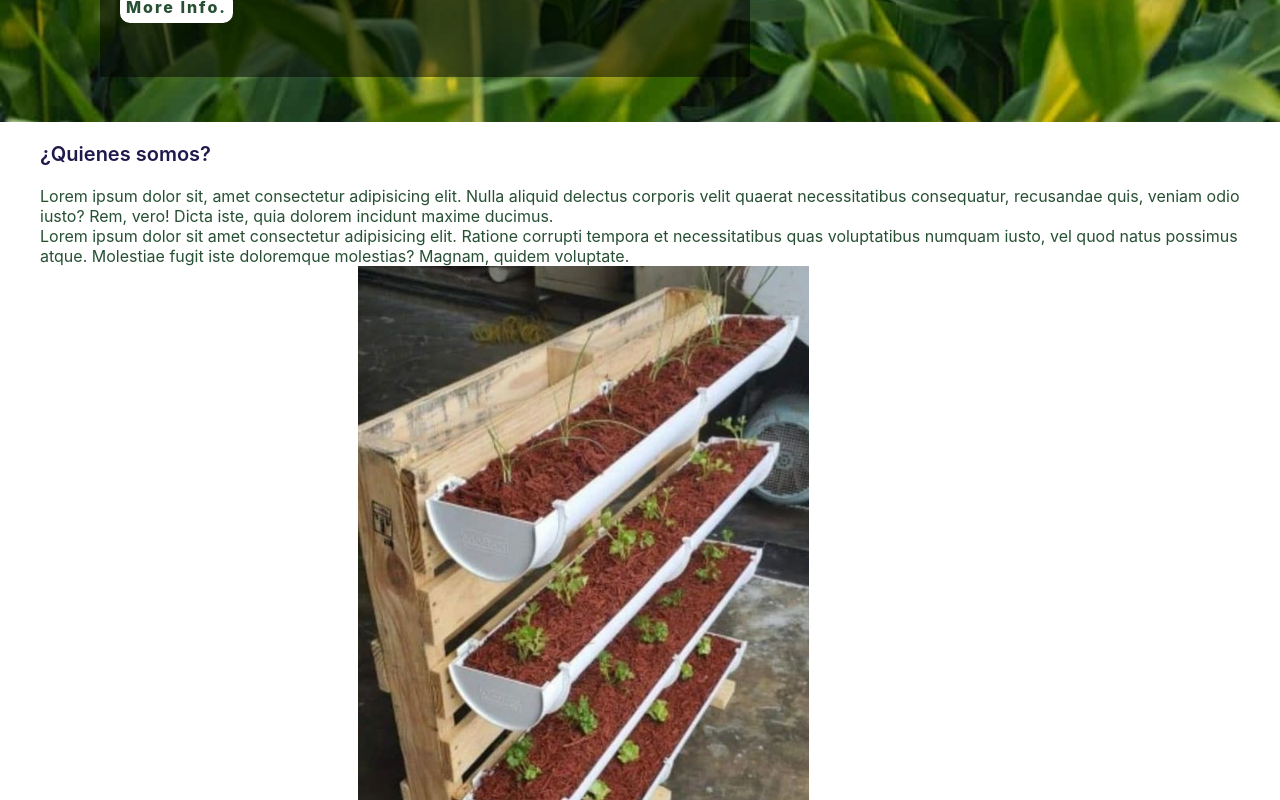
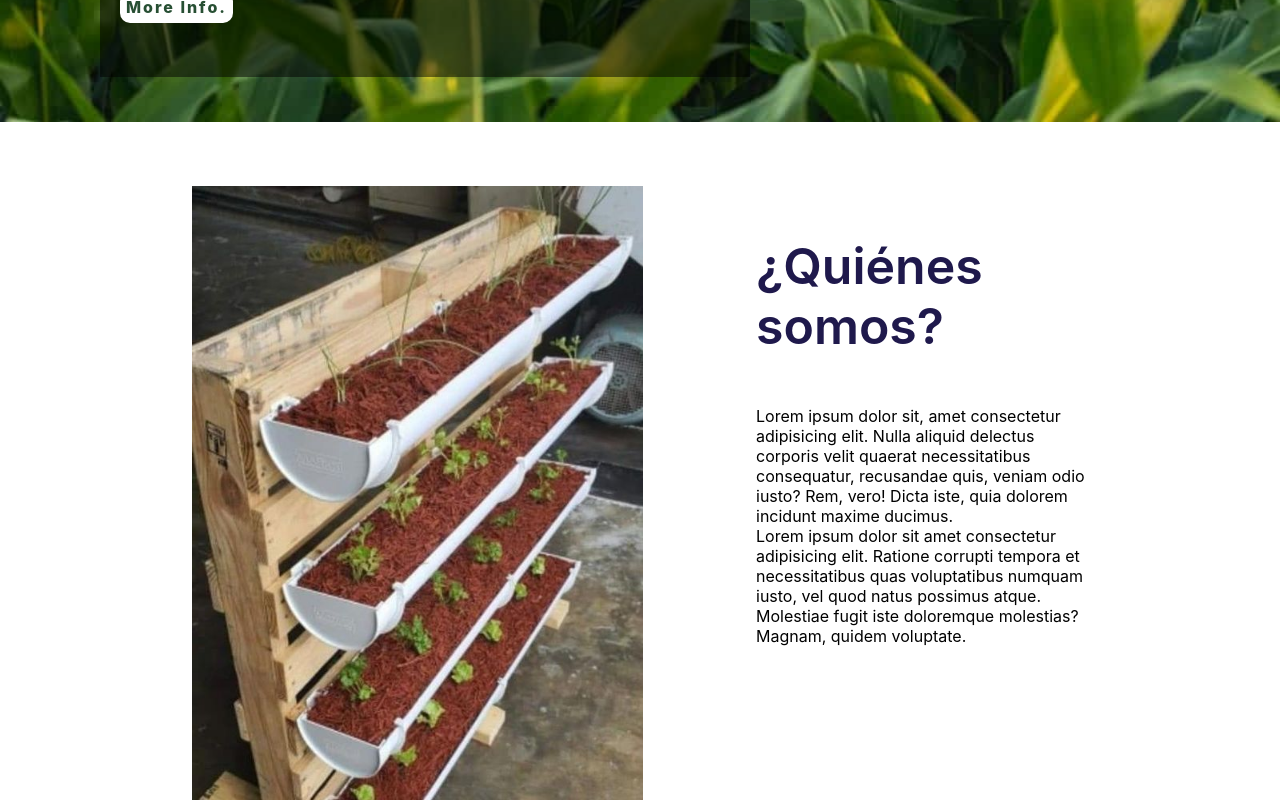
Before and after one commit to SauloMLA/watergrowth, a React (Create React App) app: page / in a window 1280 px wide. Shown: the part 420-1220 px from the top of the page. Built offline with nearby package versions, Linux system fonts and the light colour scheme.

Commit message:
Cambios de ayer

```diff
--- a/src/App.js
+++ b/src/App.js
@@ -17,4 +17,6 @@ function App() {
   );
 }
 
+
+
 export default App;
--- a/src/components/AboutUs.js
+++ b/src/components/AboutUs.js
@@ -3,14 +3,16 @@ import React from 'react';
 function AboutUs() {
 return (
     <div className="second-sec">
+      <div className="flex-container">
         <div className="divsecond-sec">
-            <h4>¿Quienes somos?</h4>
-            <p>Lorem ipsum dolor sit, amet consectetur adipisicing elit. Nulla aliquid delectus corporis velit quaerat necessitatibus consequatur, recusandae quis, veniam odio iusto? Rem, vero! Dicta iste, quia dolorem incidunt maxime ducimus.</p>
-            <p>Lorem ipsum dolor sit amet consectetur adipisicing elit. Ratione corrupti tempora et necessitatibus quas voluptatibus numquam iusto, vel quod natus possimus atque. Molestiae fugit iste doloremque molestias? Magnam, quidem voluptate.</p>
+          <h4 className='quien'>¿Quiénes somos?</h4>
+          <p>Lorem ipsum dolor sit, amet consectetur adipisicing elit. Nulla aliquid delectus corporis velit quaerat necessitatibus consequatur, recusandae quis, veniam odio iusto? Rem, vero! Dicta iste, quia dolorem incidunt maxime ducimus.</p>
+          <p>Lorem ipsum dolor sit amet consectetur adipisicing elit. Ratione corrupti tempora et necessitatibus quas voluptatibus numquam iusto, vel quod natus possimus atque. Molestiae fugit iste doloremque molestias? Magnam, quidem voluptate.</p>
         </div>
         <div>
-            <img src="./img/vergarchi.jpg" alt="vergarchi" className="vergarch-img" />
+          <img src="./img/vergarchi.jpg" alt="vergarchi" className="vergarch-img" />
         </div>
+      </div>
     </div>
 );
 }
--- a/src/index.css
+++ b/src/index.css
@@ -214,7 +214,7 @@ a:hover{
 
  }
  .second-sec{
-  position: relative;
+  /*position: relative;
   width: 100%;
   display: flex;
   flex-direction: column;
@@ -222,17 +222,35 @@ a:hover{
   z-index: -1;
   display: flex;
   align-items: center;
-  justify-content: center;
+  justify-content: center;*/
+  margin: 5%;
+  margin-left: 15%;
+  margin-right: 15%;
+  display: flex;
+  justify-content: center; /* Esto centra los elementos horizontalmente */
+
 }
+
+.quien {
+  font-size: 50px;
+}
+
+.flex-container {
+  display: flex;
+  flex-direction: row-reverse; /* Esto invierte el orden de los elementos hijos */
+}
+
 .divsecond-sec {
-  color: #274f33;
-  margin-left: 40px;
+  /*color: #274f33;
+  margin-left: 40px;*/
+  flex: 1; /* Esto hace que este div ocupe todo el espacio restante */
 
 }
 .vergarch-img {
   width: 80%;
-  height: 20%;
-  align-items: left;
+
+  /*align-items: left;*/
+  max-width: 100%; /* Esto asegura que la imagen no se salga de su contenedor */
 }
 
 
@@ -453,6 +471,7 @@ background-size: 120%;
   .row {
     display: flex;
     flex-wrap: wrap;
+    justify-content: center;
   }
   .column {
     width: 100%;
```
